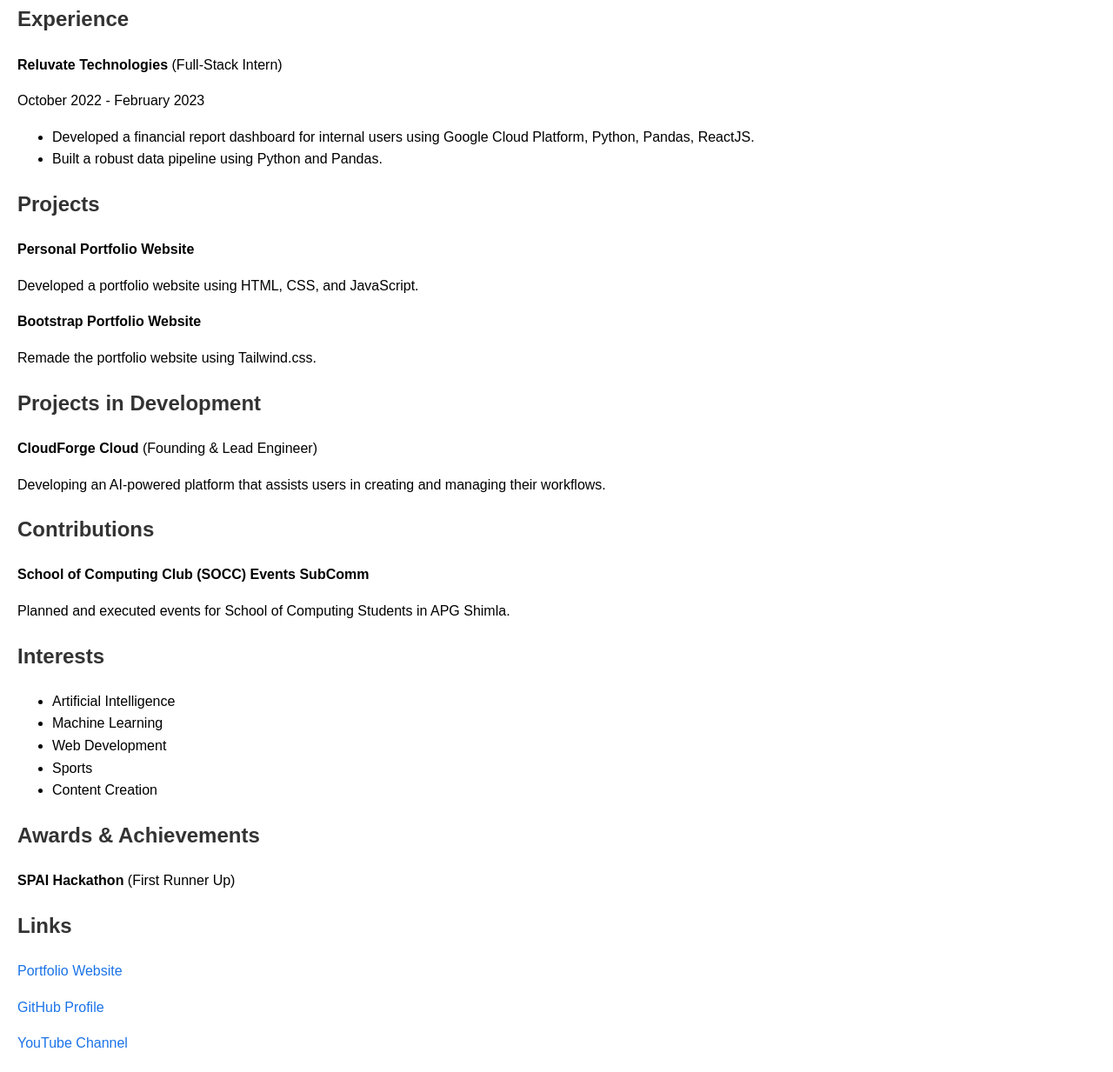
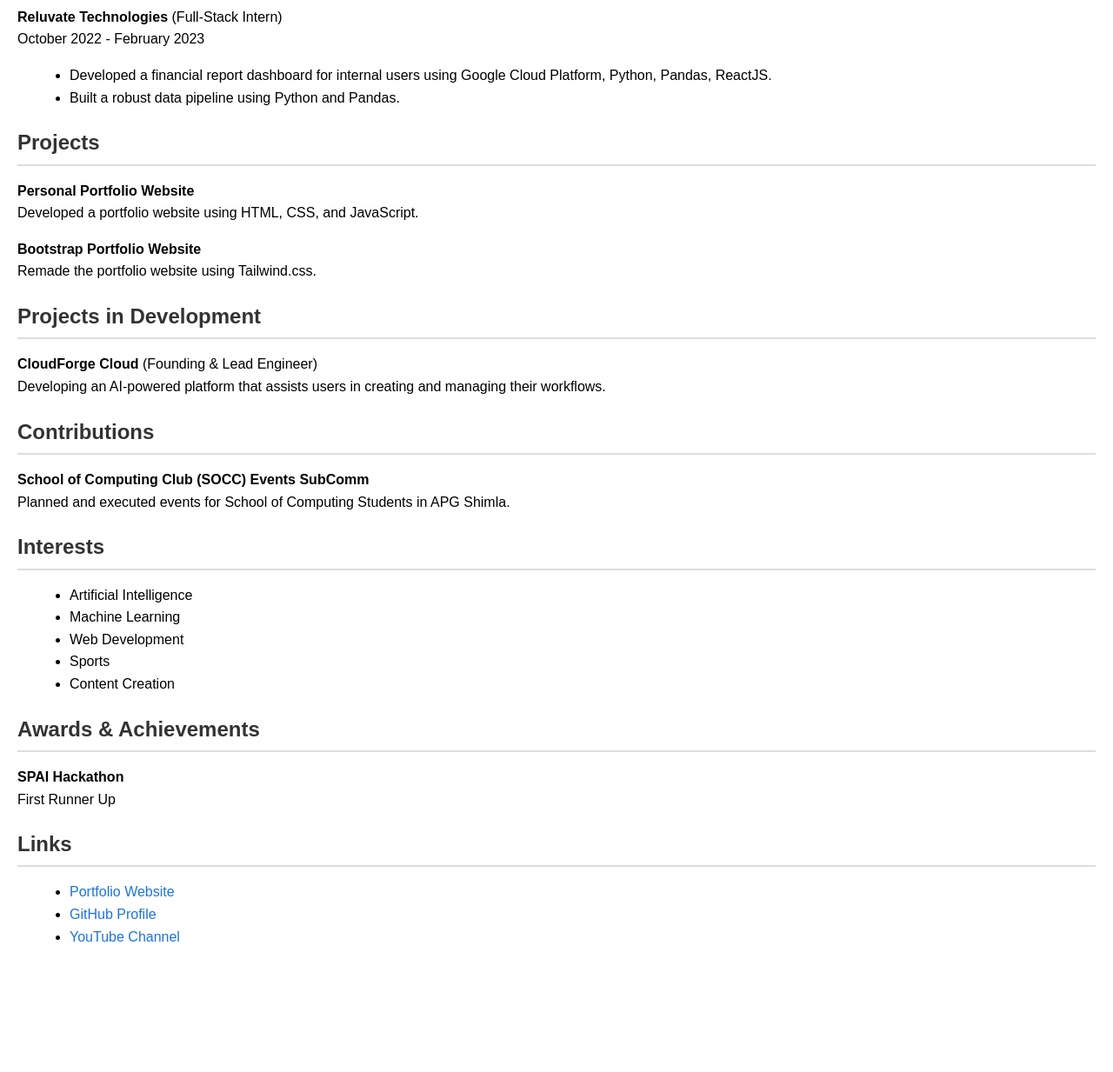
Before and after one commit to parthroyaal/Parth-Royal-CV, a plain HTML site: page index.html in a window 1280 px wide. Shown: the part 1288-2521 px from the top of the page at 87% size. After the commit the page ends 2398 px from the top, so only its background shows below. Drawn offline with Linux system fonts and the light colour scheme.

Commit message:
Update index.html

```diff
--- a/index.html
+++ b/index.html
@@ -13,8 +13,13 @@
         h1, h2, h3 {
             color: #333;
         }
-        .contact-info, .education, .skills, .experience, .projects, .projects-development, .contributions, .interests, .awards, .links {
+        .section {
             margin-bottom: 20px;
+        }
+        .section h2 {
+            border-bottom: 2px solid #ddd;
+            padding-bottom: 5px;
+            margin-bottom: 10px;
         }
         a {
             color: #1a73e8;
@@ -23,29 +28,33 @@
         a:hover {
             text-decoration: underline;
         }
+        ul {
+            list-style-type: disc;
+            margin-left: 20px;
+        }
     </style>
 </head>
 <body>
     <h1>Parth Royal</h1>
     <p><strong>Node.js Backend Developer</strong></p>
 
-    <div class="contact-info">
+    <div class="section">
         <p><strong>Contact:</strong> <a href="mailto:parthroyaal@gmail.com">parthroyaal@gmail.com</a></p>
         <p><strong>GitHub:</strong> <a href="https://github.com/parthroyaal" target="_blank">github.com/parthroyaal</a></p>
     </div>
 
-    <div class="education">
+    <div class="section">
         <h2>Education</h2>
         <p><strong>Alakh Prakash Goyal Shimla University</strong></p>
-        <p><strong>Master of Computer Applications (MCA)</strong></p>
-        <p>2019-2022</p>
-        <p>7.77 CGPA</p>
-        <p><strong>Bachelor of Computer Applications (BCA)</strong></p>
-        <p>2022-2024</p>
-        <p>7.80 CGPA</p>
+        <p><strong>Master of Computer Applications (MCA)</strong><br>
+           2019-2022<br>
+           7.77 CGPA</p>
+        <p><strong>Bachelor of Computer Applications (BCA)</strong><br>
+           2022-2024<br>
+           7.80 CGPA</p>
     </div>
 
-    <div class="skills">
+    <div class="section">
         <h2>Skills</h2>
         <p><strong>Frontend</strong></p>
         <ul>
@@ -79,37 +88,37 @@
         </ul>
     </div>
 
-    <div class="experience">
+    <div class="section">
         <h2>Experience</h2>
-        <p><strong>Reluvate Technologies</strong> (Full-Stack Intern)</p>
-        <p>October 2022 - February 2023</p>
+        <p><strong>Reluvate Technologies</strong> (Full-Stack Intern)<br>
+           October 2022 - February 2023</p>
         <ul>
             <li>Developed a financial report dashboard for internal users using Google Cloud Platform, Python, Pandas, ReactJS.</li>
             <li>Built a robust data pipeline using Python and Pandas.</li>
         </ul>
     </div>
 
-    <div class="projects">
+    <div class="section">
         <h2>Projects</h2>
-        <p><strong>Personal Portfolio Website</strong></p>
-        <p>Developed a portfolio website using HTML, CSS, and JavaScript.</p>
-        <p><strong>Bootstrap Portfolio Website</strong></p>
-        <p>Remade the portfolio website using Tailwind.css.</p>
+        <p><strong>Personal Portfolio Website</strong><br>
+           Developed a portfolio website using HTML, CSS, and JavaScript.</p>
+        <p><strong>Bootstrap Portfolio Website</strong><br>
+           Remade the portfolio website using Tailwind.css.</p>
     </div>
 
-    <div class="projects-development">
+    <div class="section">
         <h2>Projects in Development</h2>
-        <p><strong>CloudForge Cloud</strong> (Founding & Lead Engineer)</p>
-        <p>Developing an AI-powered platform that assists users in creating and managing their workflows.</p>
+        <p><strong>CloudForge Cloud</strong> (Founding & Lead Engineer)<br>
+           Developing an AI-powered platform that assists users in creating and managing their workflows.</p>
     </div>
 
-    <div class="contributions">
+    <div class="section">
         <h2>Contributions</h2>
-        <p><strong>School of Computing Club (SOCC) Events SubComm</strong></p>
-        <p>Planned and executed events for School of Computing Students in APG Shimla.</p>
+        <p><strong>School of Computing Club (SOCC) Events SubComm</strong><br>
+           Planned and executed events for School of Computing Students in APG Shimla.</p>
     </div>
 
-    <div class="interests">
+    <div class="section">
         <h2>Interests</h2>
         <ul>
             <li>Artificial Intelligence</li>
@@ -120,16 +129,19 @@
         </ul>
     </div>
 
-    <div class="awards">
+    <div class="section">
         <h2>Awards & Achievements</h2>
-        <p><strong>SPAI Hackathon</strong> (First Runner Up)</p>
+        <p><strong>SPAI Hackathon</strong><br>
+           First Runner Up</p>
     </div>
 
-    <div class="links">
+    <div class="section">
         <h2>Links</h2>
-        <p><a href="https://parthroyale.github.io/parthroyale/" target="_blank">Portfolio Website</a></p>
-        <p><a href="https://github.com/parthroyale" target="_blank">GitHub Profile</a></p>
-        <p><a href="https://www.youtube.com/@skillforgecloud" target="_blank">YouTube Channel</a></p>
+        <ul>
+            <li><a href="https://parthroyale.github.io/parthroyale/" target="_blank">Portfolio Website</a></li>
+            <li><a href="https://github.com/parthroyale" target="_blank">GitHub Profile</a></li>
+            <li><a href="https://www.youtube.com/@skillforgecloud" target="_blank">YouTube Channel</a></li>
+        </ul>
     </div>
 </body>
 </html>
```
